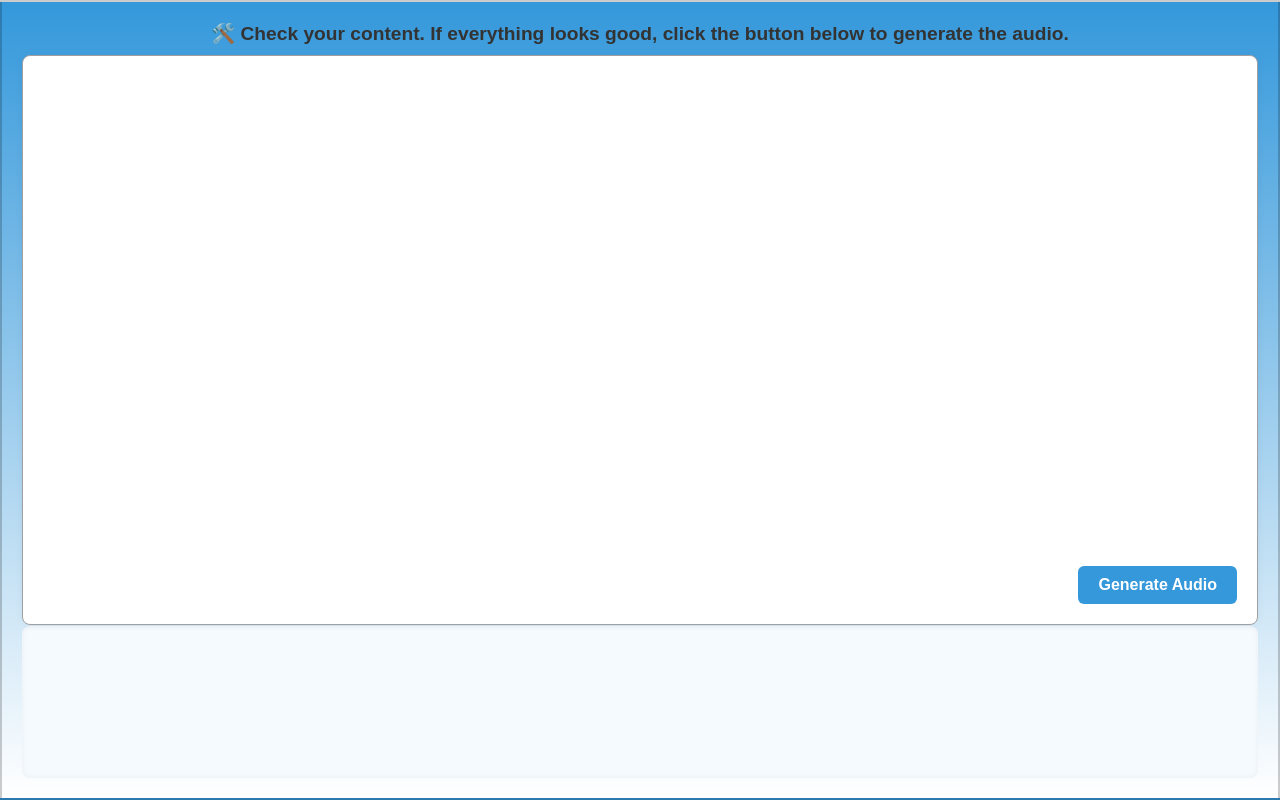
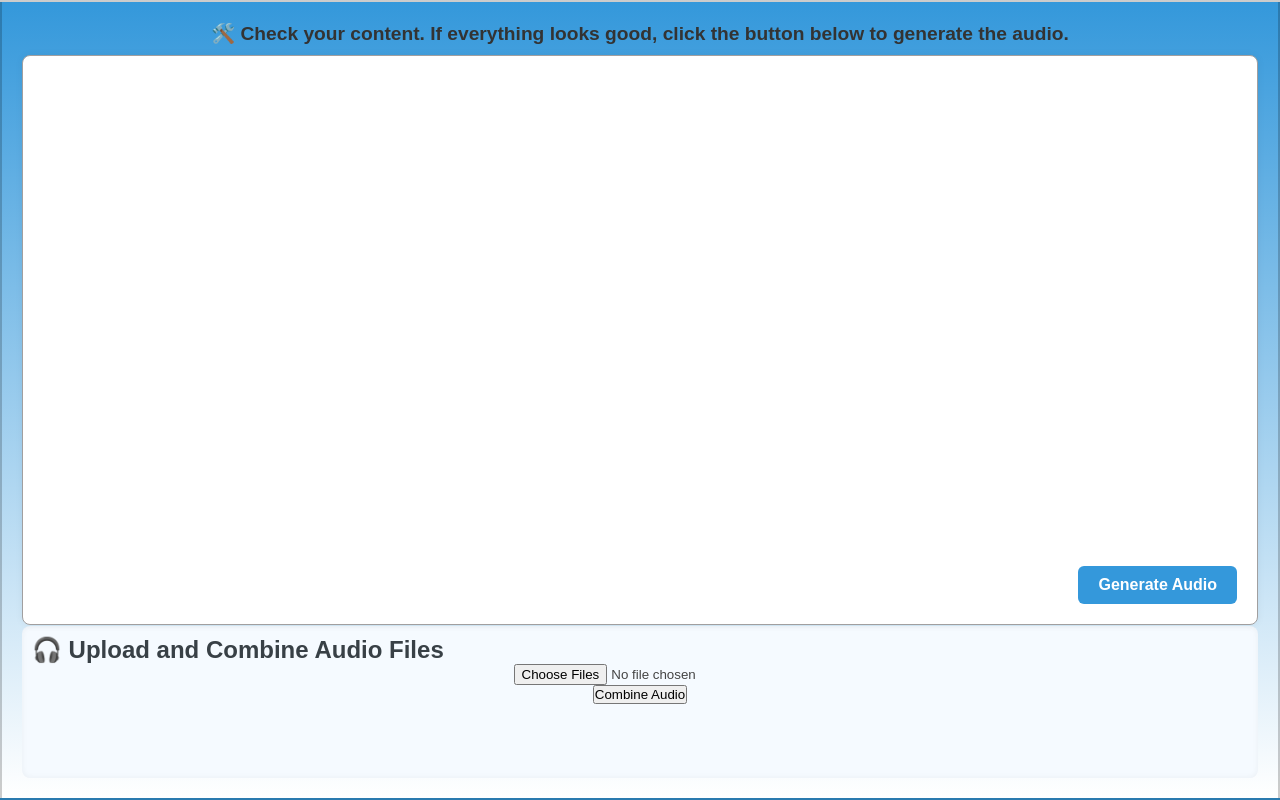
Before and after one commit to usmanasghar40/Speakifyy, a Flask app: page /nextpage in a window 1280 px wide. Run offline with Flask 3, Linux system fonts and the light colour scheme.

Commit message:
Updated code with audio combiner changes

```diff
--- a/app.py
+++ b/app.py
@@ -1,28 +1,51 @@
 from flask import Flask, request, redirect, url_for, render_template, send_from_directory
+from pydub import AudioSegment
+import os
+from datetime import datetime
 
-app = Flask(__name__, static_folder='assets')  # Serve assets like CSS/JS
+app = Flask(__name__, static_folder='static')
 
-# Home route – returns index.html manually from root directory
+UPLOAD_FOLDER = 'static/combined_audio'
+os.makedirs(UPLOAD_FOLDER, exist_ok=True)
+
 @app.route('/')
 def home():
-    return send_from_directory('.', 'index.html')  # Serve index.html directly
+    return send_from_directory('.', 'index.html')
 
-# Handle file upload – if file uploaded, go to next page
 @app.route('/upload', methods=['POST'])
 def upload():
     file = request.files.get('book-upload')
-
     if file:
-        # Save file to uploads folder
         file.save(f'uploads/{file.filename}')
         return redirect(url_for('next_page'))
-
     return redirect(url_for('home'))
 
-# Next page – rendered from templates folder
-@app.route('/nextpage')
+# This will show nextpage with or without combined audio
+@app.route('/nextpage', methods=['GET'])
 def next_page():
-    return render_template('nextpage.html')
+    return render_template('nextpage.html', combined_audio=None)
+
+# Audio combiner route will process POST, then redirect back to /nextpage
+@app.route('/combine', methods=['POST'])
+def combine_audio():
+    audio_files = request.files.getlist('audio_files')
+    if not audio_files:
+        return redirect(url_for('next_page'))
+
+    combined = None
+    for file in audio_files:
+        audio = AudioSegment.from_file(file)
+        combined = audio if combined is None else combined + audio
+
+    filename = f"combined_{datetime.now().strftime('%Y%m%d%H%M%S')}.mp3"
+    output_path = os.path.join(UPLOAD_FOLDER, filename)
+    combined.export(output_path, format="mp3")
+
+    return render_template('nextpage.html', combined_audio=filename)
+
+@app.route('/download/<filename>')
+def download_file(filename):
+    return send_from_directory(UPLOAD_FOLDER, filename, as_attachment=True)
 
 if __name__ == '__main__':
     app.run(debug=True)
--- a/templates/nextpage.html
+++ b/templates/nextpage.html
@@ -4,7 +4,8 @@
     <meta charset="UTF-8">
     <meta name="viewport" content="width=device-width, initial-scale=1.0">
     <title>Next Page</title>
-    <link href="assets/css/main.css" rel="stylesheet">
+    <link href="{{ url_for('static', filename='assets/css/main.css') }}" rel="stylesheet">
+    <link rel="stylesheet" href="{{ url_for('static', filename='style.css') }}">
 </head>
 <body>
 
@@ -12,19 +13,31 @@
     <h2 class="heading">🛠️ Check your content. If everything looks good, click the button below to generate the audio.</h2>
 
     <div class="content-container">
-
         <div class="top-section">
             <button class="generate-btn">Generate Audio</button>
         </div>
 
         <div class="bottom-section">
-        <!-- You can put something here later -->
+            <!-- Audio Combiner starts -->
+            <h2>🎧 Upload and Combine Audio Files</h2>
+            <form method="POST" action="/combine" enctype="multipart/form-data">
+                <input type="file" name="audio_files" multiple required>
+                <button type="submit">Combine Audio</button>
+            </form>
+
+            {% if combined_audio %}
+                <h3>✅ Combined Audio</h3>
+                <audio controls>
+                    <source src="{{ url_for('static', filename='combined_audio/' + combined_audio) }}" type="audio/mp3">
+                    Your browser does not support the audio element.
+                </audio>
+                <br>
+                <a href="{{ url_for('download_file', filename=combined_audio) }}">Download Combined Audio</a>
+            {% endif %}
+            <!-- Audio Combiner ends -->
         </div>
-
     </div>
 </div>
 
-
-
 </body>
 </html>
```
Also changed, not shown: assets/css/main.css (+48 -0 lines), index.html (+47 -2 lines), 2 other files. Lines whose indentation alone changed are shown as unchanged.
